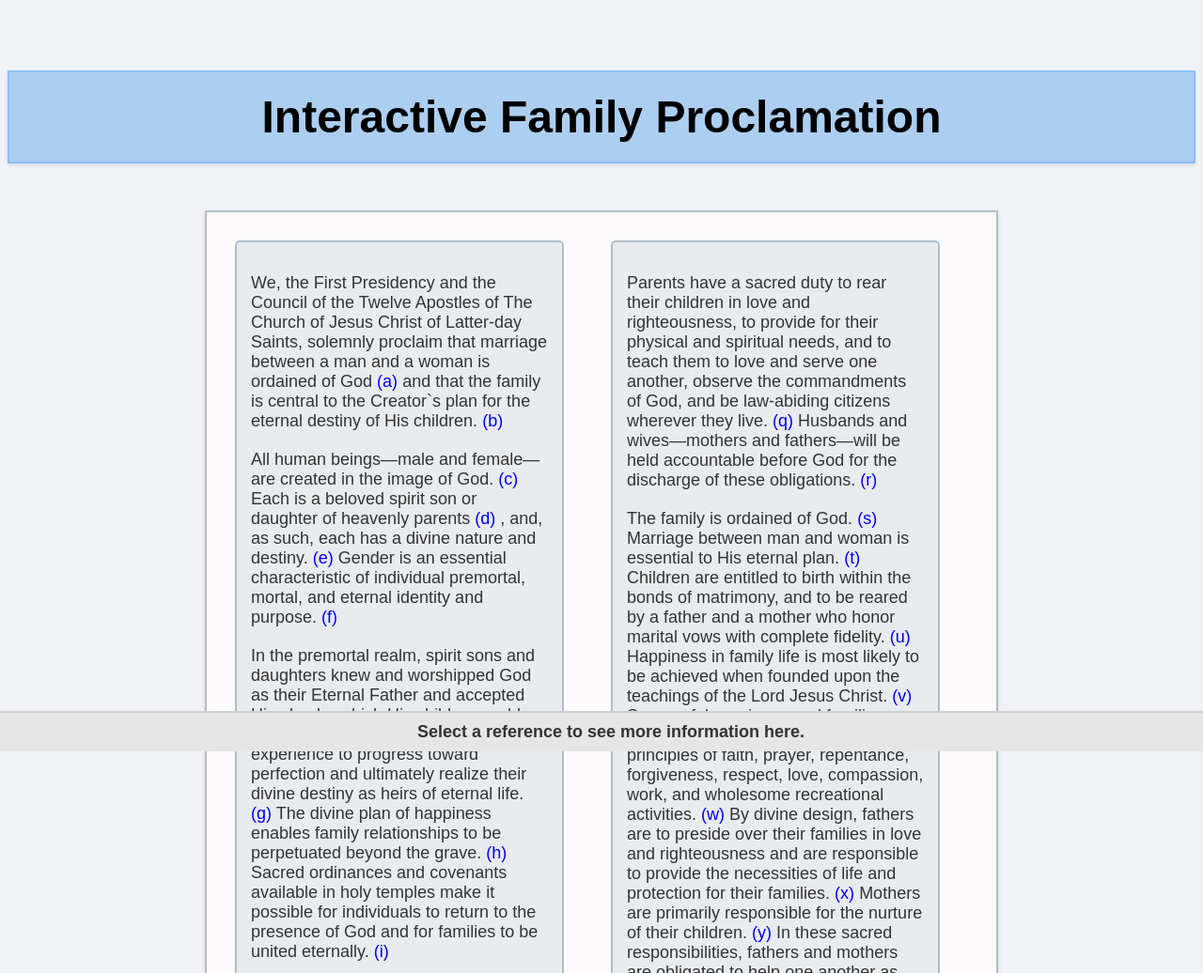
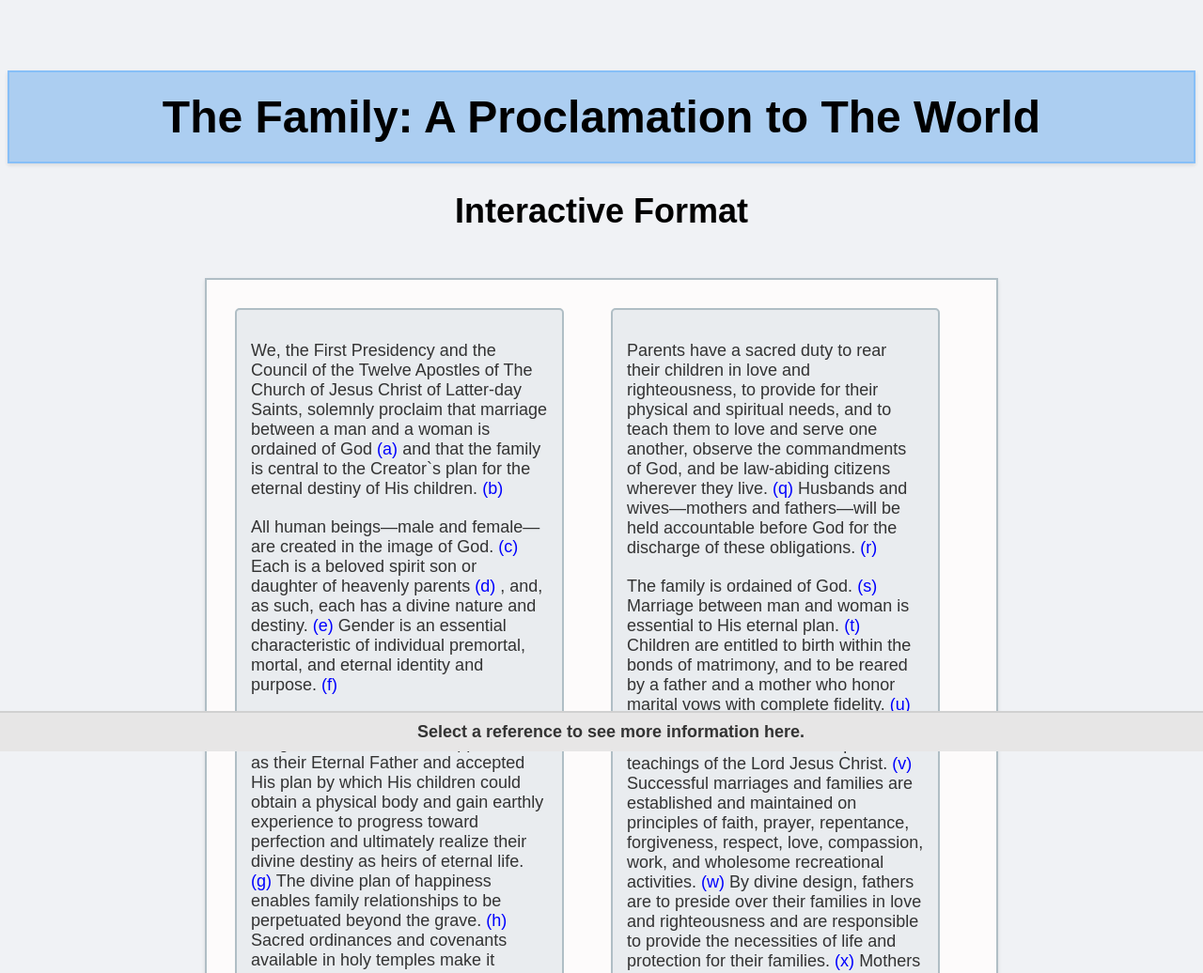
Before and after one commit to connor-mcbride/connor-mcbride.github.io, a plain HTML site: page index.html in a window 1280 px wide. Shown: the top 1036 px of the page at 94% size. Drawn offline with Linux system fonts and the light colour scheme.

Commit message:
Added subheader

```diff
--- a/index.html
+++ b/index.html
@@ -8,7 +8,8 @@
 </head>
 <body>
 
-<h1 class="main-title">Interactive Family Proclamation</h1>
+<h1 class="main-title">The Family: A Proclamation to The World</h1>
+<h2 class="subtitle">Interactive Format</h2>
 
 <div class="container">
     <div class="text-column" id="column1">
--- a/styles.css
+++ b/styles.css
@@ -16,6 +16,12 @@ body {
     font-weight: bold;
     box-shadow: 0 2px 4px rgba(0,0,0,0.1);
     border: 2px solid #87bff7;
+}
+
+.subtitle {
+    text-align: center;
+    color: black;
+    font-size: 36px;
 }
 
 .container {
```
